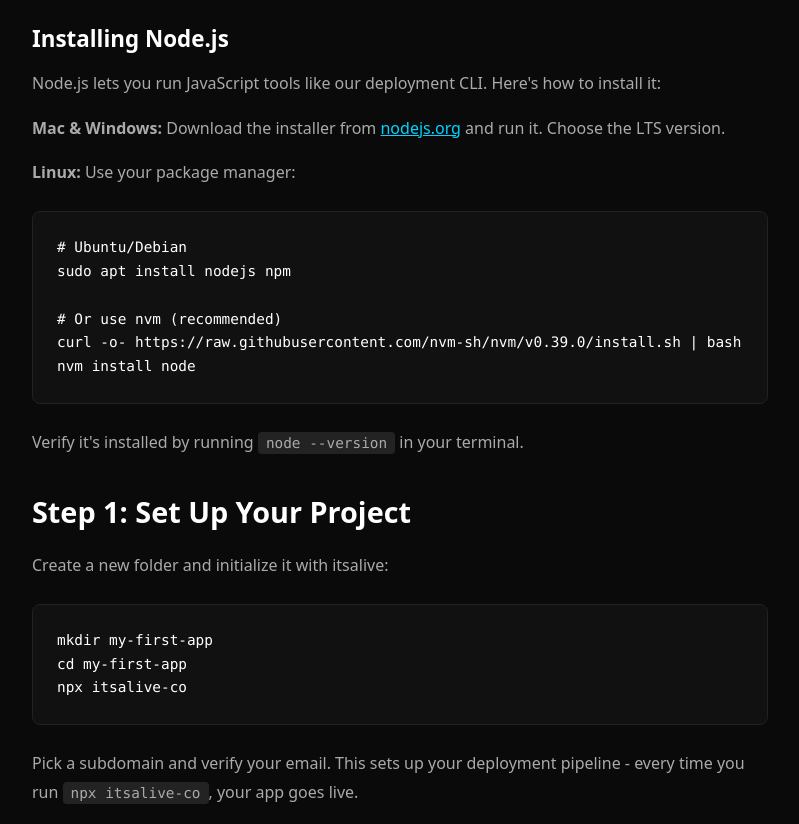
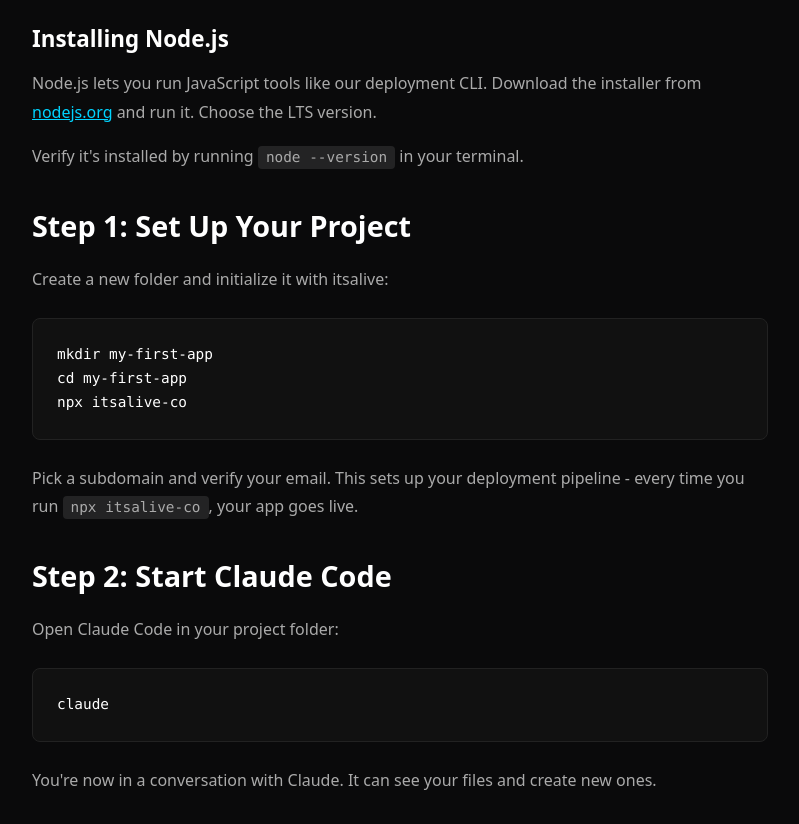
Before and after one commit to TheAliveCompany/itsalive-sales, a plain HTML site: page site/guides/vibe-code-first-app/index.html in a window 1280 px wide. Shown: the part 1025-1849 px from the top of the page, without its empty margins (240-1039 px from the left). Drawn offline with Linux system fonts and the light colour scheme.

Commit message:
Remove Linux-specific Node.js install instructions

```diff
--- a/site/guides/vibe-code-first-app/index.html
+++ b/site/guides/vibe-code-first-app/index.html
@@ -57,15 +57,7 @@
     </ul>
 
     <h3>Installing Node.js</h3>
-    <p>Node.js lets you run JavaScript tools like our deployment CLI. Here's how to install it:</p>
-    <p><strong>Mac & Windows:</strong> Download the installer from <a href="https://nodejs.org" target="_blank">nodejs.org</a> and run it. Choose the LTS version.</p>
-    <p><strong>Linux:</strong> Use your package manager:</p>
-    <pre><code># Ubuntu/Debian
-sudo apt install nodejs npm
-
-# Or use nvm (recommended)
-curl -o- https://raw.githubusercontent.com/nvm-sh/nvm/v0.39.0/install.sh | bash
-nvm install node</code></pre>
+    <p>Node.js lets you run JavaScript tools like our deployment CLI. Download the installer from <a href="https://nodejs.org" target="_blank">nodejs.org</a> and run it. Choose the LTS version.</p>
     <p>Verify it's installed by running <code>node --version</code> in your terminal.</p>
 
     <h2>Step 1: Set Up Your Project</h2>
```
